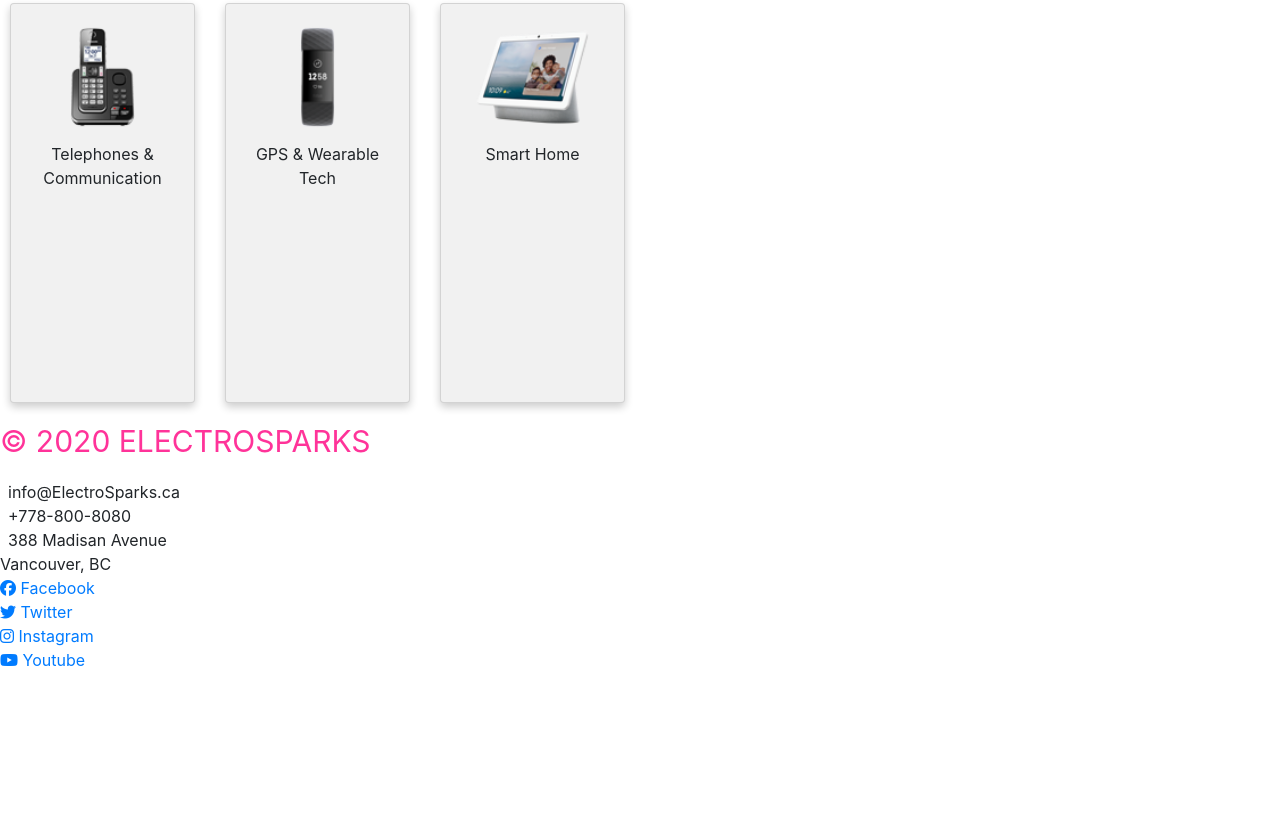
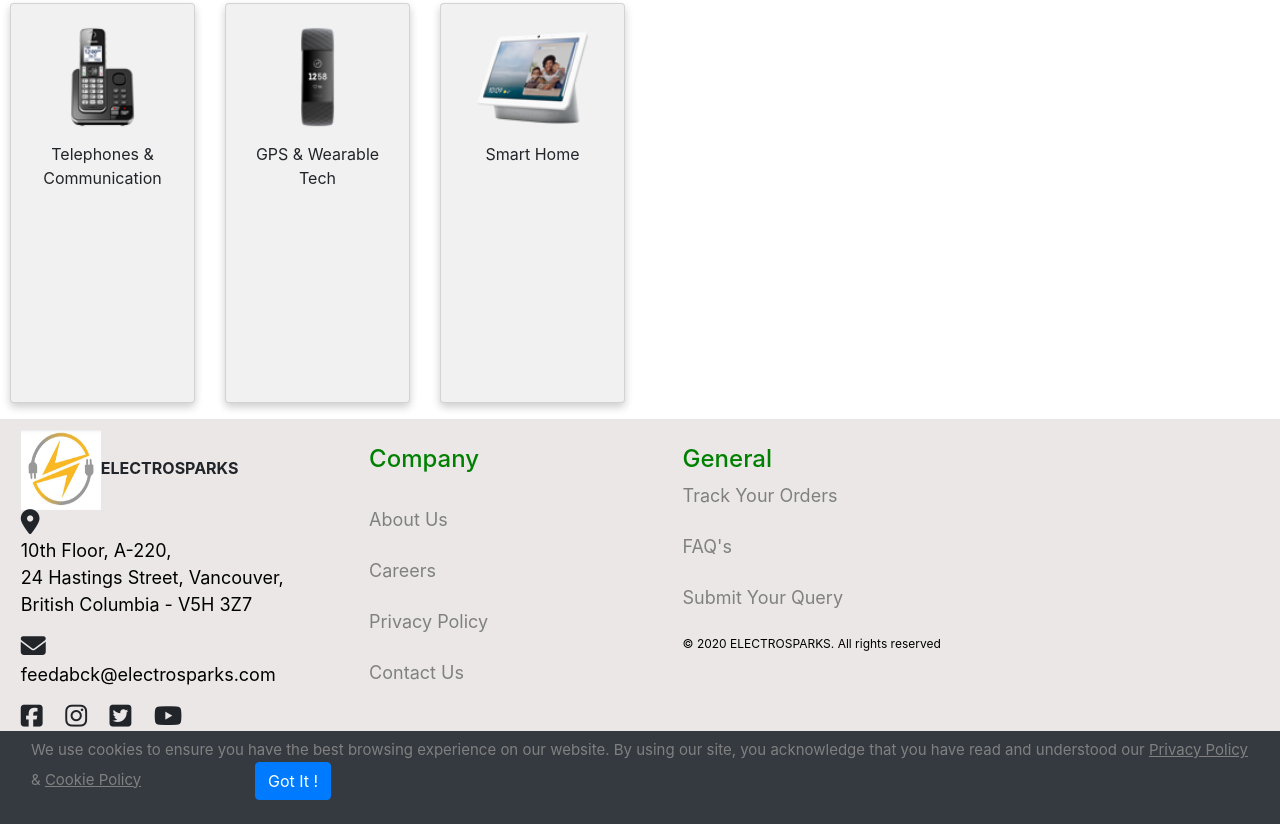
Before and after one commit to BCIT-SSD-2020-21/front-end-project-the-spartans, a plain HTML site: page index.html in a window 1280 px wide. Shown: the part 609-1433 px from the top of the page. Before the commit the page ends 1297 px from the top, so only its background shows below. Drawn offline with nearby package versions, Linux system fonts and the light colour scheme.

Commit message:
updated header nav and footer for consistency

```diff
--- a/index.html
+++ b/index.html
@@ -52,7 +52,7 @@
                 <li><a href = "Products.html">Products</a></li>
                 <li><a href = "#">Services</a></li>
                 <li><a href = "#">Gallery</a></li>
-                <li><a href = "#">Contact</a></li>
+                <li><a href = "Contact.html">Contact</a></li>
               </ul>
           </div>
         </nav>
@@ -137,37 +137,50 @@
 
 
 
-        <footer>
+<!-- footer section with the queries and social media links-->
 
-            <div class="contact">
-                <p>&copy 2020 ELECTROSPARKS</p>
-            </div>
-            <div>
-                <span class="px-2">info@ElectroSparks.ca</span><br />
-                <span class="px-2">+778-800-8080</span><br />
-                <span class="px-2">388 Madisan Avenue<br />
-                    Vancouver, BC</span>
-            </div>
-
-            <aside class="social">
-                <ul>
-                    <li>
-                        <a href="#"> <i class="fab fa-facebook"></i> Facebook </a>
-                    </li>
-                    <li>
-                        <a href="#"> <i class="fab fa-twitter"></i> Twitter </a>
-                    </li>
-                    <li>
-                        <a href="#"> <i class="fab fa-instagram"></i> Instagram </a>
-                    </li>
-                    <li>
-                        <a href="#"> <i class="fab fa-youtube"></i> Youtube </a>
-                    </li>
-                </ul>
-            </aside>
-        </footer>
+<footer style="background-color: #ebe7e7;">
+  <div class="row">
+    <div class="column" id="followcolumn">
+      <aside id="footeraside">
+        <img src="images/Capture.JPG" alt="logo" width="80px" height="80px"
+          id="footerlogo"><strong>ELECTROSPARKS</strong><br>
+        <i class="fas fa-map-marker-alt" style="font-size: 25px;"></i>
+        <p style="font-size: 18px; color: black;">10th Floor, A-220,<br> 24 Hastings Street, Vancouver,<br> British
+          Columbia - V5H 3Z7</p>
+        <i class="fas fa-envelope" style="font-size: 25px;"></i>
+        <p style="font-size: 18px; color: black;">feedabck@electrosparks.com</p>
+        <i class="fab fa-facebook-square" style="font-size: 25px;"></i> &nbsp; &nbsp; <i class="fab fa-instagram"
+          style="font-size: 25px;"></i> &nbsp; &nbsp; <i class="fab fa-twitter-square" style="font-size: 25px;"></i>
+        &nbsp; &nbsp; <i class="fab fa-youtube" style="font-size: 25px;"></i>
+      </aside>
     </div>
-
+    <div class="column" id="companycolumn">
+      <h4 style="color: green;">Company</h4><br>
+      <a href="#" style="font-size: 18px; color: grey;">About Us</a><br><br>
+      <a href="#" style="font-size: 18px; color: grey;">Careers</a><br><br>
+      <a href="#" style="font-size: 18px; color: grey;">Privacy Policy</a><br><br>
+      <a href="#" style="font-size: 18px; color: grey;">Contact Us</a>
+    </div>
+    <div class="Column" id="helpcolumn">
+      <h4 style="color: green;">General</h4>
+      <a href="#" style="font-size: 18px; color: grey;">Track Your Orders</a><br><br>
+      <a href="#" style="font-size: 18px; color: grey;">FAQ's</a><br><br>
+      <a href="#" style="font-size: 18px; color: grey;">Submit Your Query</a><br><br>
+      <p style="font-size: 12px; color: black;">&copy; 2020 ELECTROSPARKS. All rights reserved</p>
+    </div>
+  </div>
+  <nav class="navbar navbar-expand-lg navbar-expand-md navbar-dark bg-dark">
+    <div class="container-fluid" id="container3">
+      <p style="color: grey; font-size: 15px;">We use cookies to ensure you have the best browsing experience on our
+        website. By using our site, you acknowledge that you have read and understood our <u><a href="#"
+            style="font-size: 15px; color: grey;">Privacy Policy</a></u> & <u><a href="#"
+            style="font-size: 15px; color: grey;">Cookie Policy</a></u> &nbsp; &nbsp; &nbsp; &nbsp; &nbsp; &nbsp;
+        &nbsp; &nbsp; &nbsp; &nbsp; &nbsp; &nbsp; &nbsp; <button class="btn btn-primary">Got It !</button></p>
+    </div>
+  </nav>
+  <script src="https://ajax.googleapis.com/ajax/libs/jquery/3.5.1/jquery.min.js"></script>
+  <script src="js/index.js"></script>
 
 
 
```
Also changed, not shown: Android.html (+1 -1 lines), checkout.html (+5 -5 lines).
